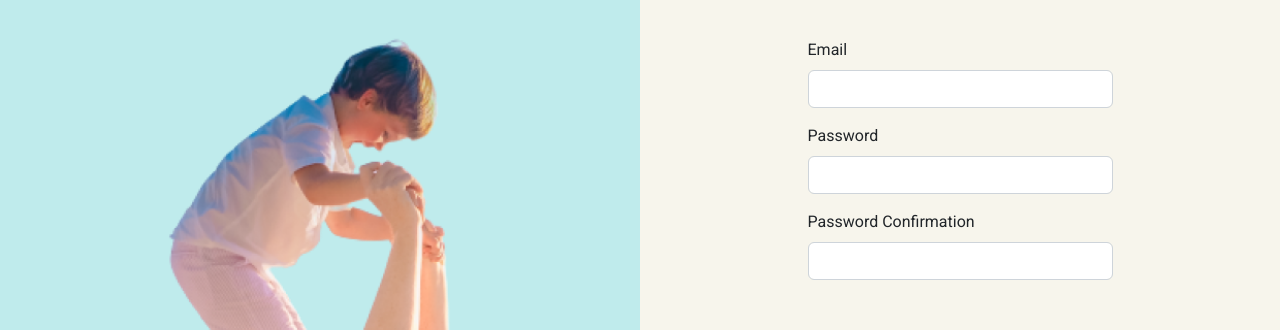
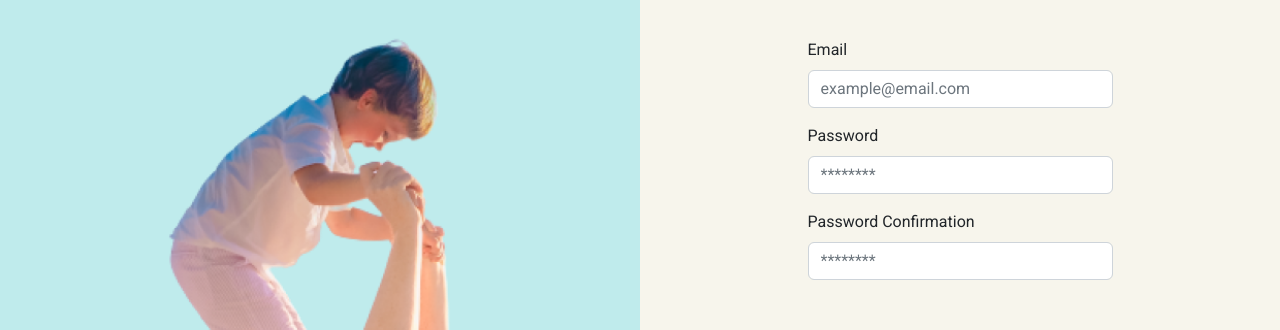
Before and after one commit to JULIERAJ/KIDS-FIRST-v2, a React (Create React App) app in the folder frontend/: page /register in a window 1280 px wide. Shown: the part 196-526 px from the top of the page. Built offline with nearby package versions, Linux system fonts and the light colour scheme.

Commit message:
clean up

```diff
--- a/frontend/package.json
+++ b/frontend/package.json
@@ -4,7 +4,6 @@
   "private": true,
   "dependencies": {
     "@emailjs/browser": "^3.9.1",
-    "@reduxjs/toolkit": "^1.9.0",
     "@testing-library/jest-dom": "^5.16.5",
     "@testing-library/react": "^13.4.0",
     "@testing-library/user-event": "^14.4.3",
@@ -14,10 +13,8 @@
     "react": "^18.2.0",
     "react-bootstrap": "^2.6.0",
     "react-dom": "^18.2.0",
-    "react-redux": "^8.0.5",
     "react-router-dom": "^6.4.3",
     "react-scripts": "5.0.1",
-    "redux": "^4.2.0",
     "web-vitals": "^3.1.0"
   },
   "scripts": {
--- a/frontend/public/index.html
+++ b/frontend/public/index.html
@@ -15,7 +15,6 @@
       user's mobile device or desktop. See https://developers.google.com/web/fundamentals/web-app-manifest/
     -->
     <link rel="manifest" href="%PUBLIC_URL%/manifest.json" />
-
     <!--
       Notice the use of %PUBLIC_URL% in the tags above.
       It will be replaced with the URL of the `public` folder during the build.
@@ -40,6 +39,5 @@
       To begin the development, run `npm start` or `yarn start`.
       To create a production bundle, use `npm run build` or `yarn build`.
     -->
-
   </body>
 </html>
--- a/frontend/src/components/form/FormEmailInput.jsx
+++ b/frontend/src/components/form/FormEmailInput.jsx
@@ -5,6 +5,7 @@ const FormEmailInput = (props) =>
     id="email"
     label="Email"
     name="email"
+    placeholder="example@email.com"
     type="email"
     {...props}
   />;
--- a/frontend/src/components/form/FormPasswordInput.jsx
+++ b/frontend/src/components/form/FormPasswordInput.jsx
@@ -1,7 +1,10 @@
 import FromInput from "./FormInput";
 
-//TODO
-const passwordRegExp = /^(?=.*[a-z])(?=.*[A-Z])(?=.*\d)[a-zA-Z\d]{8,20}$/;
+/**
+  RegExp: at least one symbol, uppercase letter, lowercase letter, number,
+  min length 8 characters, max length 20 characters
+*/
+const passwordRegExp = "^(?=.*[a-z])(?=.*[A-Z])(?=.*\\d)(?=.*[@$!%*?&])[A-Za-z\\d@$!%*?&]{8,20}$";
 
 const FormPasswordInput = ({
   id = "password",
@@ -18,11 +21,12 @@ const FormPasswordInput = ({
       name={name}
       minLength="8"
       maxLength="20"
-      // pattern={passwordRegExp}
+      pattern={passwordRegExp}
+      placeholder="********"
       type="password"
-      {...rest}
       onCopy={preventCopyPaste}
       onPaste={preventCopyPaste}
+      {...rest}
     />
   );
 }
```
Also changed, not shown: frontend/src/pages/Signin/Signin.css (+3 -6 lines), frontend/src/pages/Signin/Signin.jsx (+2 -7 lines), frontend/src/components/Header/Header.jsx (line endings or trailing spaces), frontend/src/components/Header/index.js (line endings or trailing spaces), frontend/src/pages/ForgetPassword.jsx (line endings or trailing spaces), 2 other files (tests, documents, lock files or other folders).
